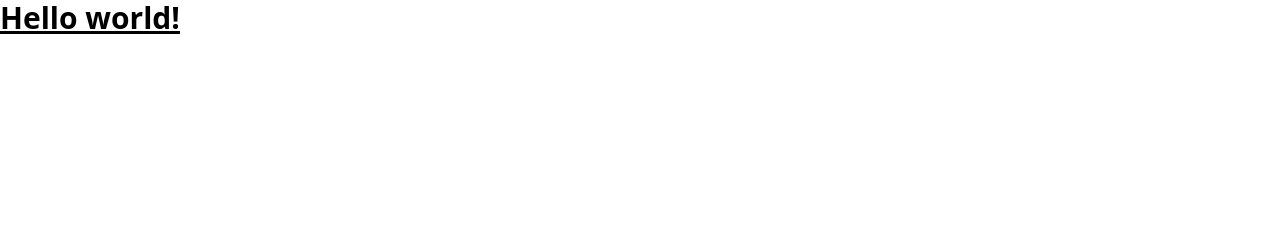
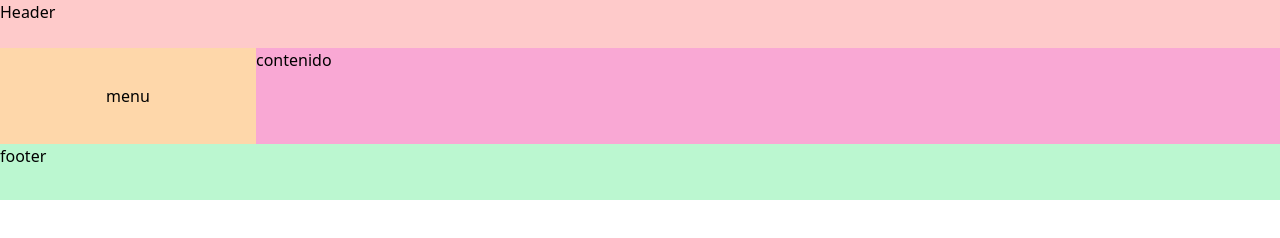
Before and after one commit to MateoJaimes20/TAILWINDS, a website: page src/index.html in a window 1280 px wide. Drawn offline with nearby package versions, Linux system fonts and the light colour scheme; files that its build step writes are made by us from their sources.

Commit message:
TAILWINDS

```diff
--- a/src/index.html
+++ b/src/index.html
@@ -3,11 +3,22 @@
 <head>
   <meta charset="UTF-8">
   <meta name="viewport" content="width=device-width, initial-scale=1.0">
-  <link href="/dist/output.css" rel="stylesheet">
+  <link href="../dist/output.css" rel="stylesheet">
 </head>
 <body>
-  <h1 class="text-3xl font-bold underline">
-    Hello world!
-  </h1>
+  <div class="container mx-auto bg-slate-400">
+    <header class="h-12 bg-red-200">Header</header>
+    <section class="flex">
+      <menu class="flex items-center justify-center w-1/5 bg-orange-200">
+        menu
+      </menu>
+      <div class="w-4/5 h-24 bg-pink-300">
+        contenido
+      </div>
+    </section>
+    <footer class="bg-green-200 h-14">
+      footer
+    </footer>
+  </div>
 </body>
 </html>
```
